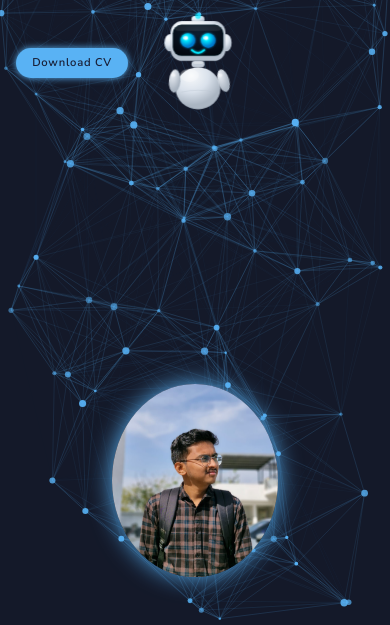
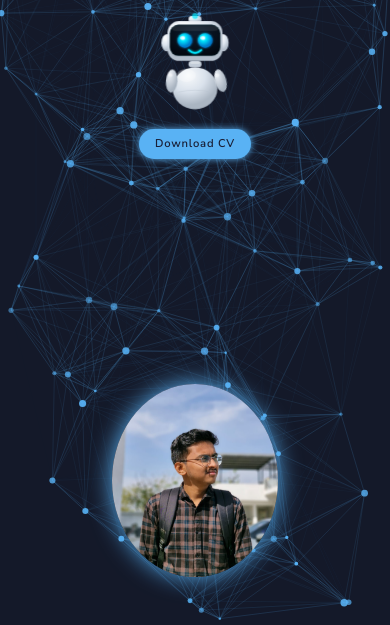
Before and after one commit to pranay-kadu/Portfolio, a website: page index.html in a window 390 px wide. Shown: the part 219-844 px from the top of the page. Drawn offline with nearby package versions, Linux system fonts and the light colour scheme.

Commit message:
Fix mobile responsiveness for Download CV button and Robot layout

```diff
--- a/styles.css
+++ b/styles.css
@@ -1073,6 +1073,14 @@ section {
         justify-content: center;
     }
 
+    /* ── Stack robot on top of CV button and center them ── */
+    .cv-robot-row {
+        flex-direction: column-reverse;
+        justify-content: center;
+        align-items: center;
+        gap: 2.5rem;
+    }
+
     /* ── Heading ── */
     .heading {
         font-size: 3.8rem;
```
